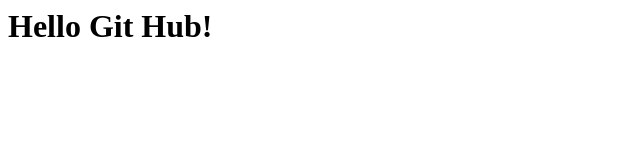
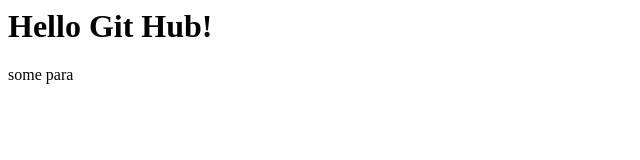
Before and after one commit to shivansh-saxena/GitBasic, a plain HTML site: page index.html in a window 1280 px wide. Shown: the full height of the page, 0-640 px from the left. Drawn offline with Linux system fonts and the light colour scheme.

Commit message:
Add index file v2

```diff
--- a/index.html
+++ b/index.html
@@ -1 +1,7 @@
 <h1>Hello Git Hub!</h1>
+
+<div>
+    <p>
+        some para
+    </p>
+</div>
```
